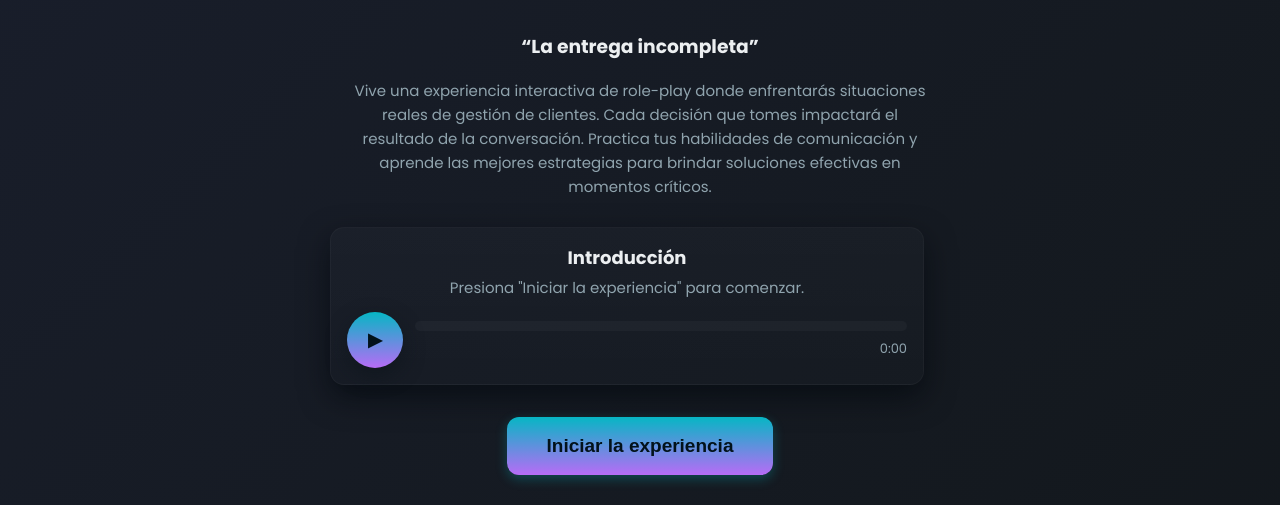
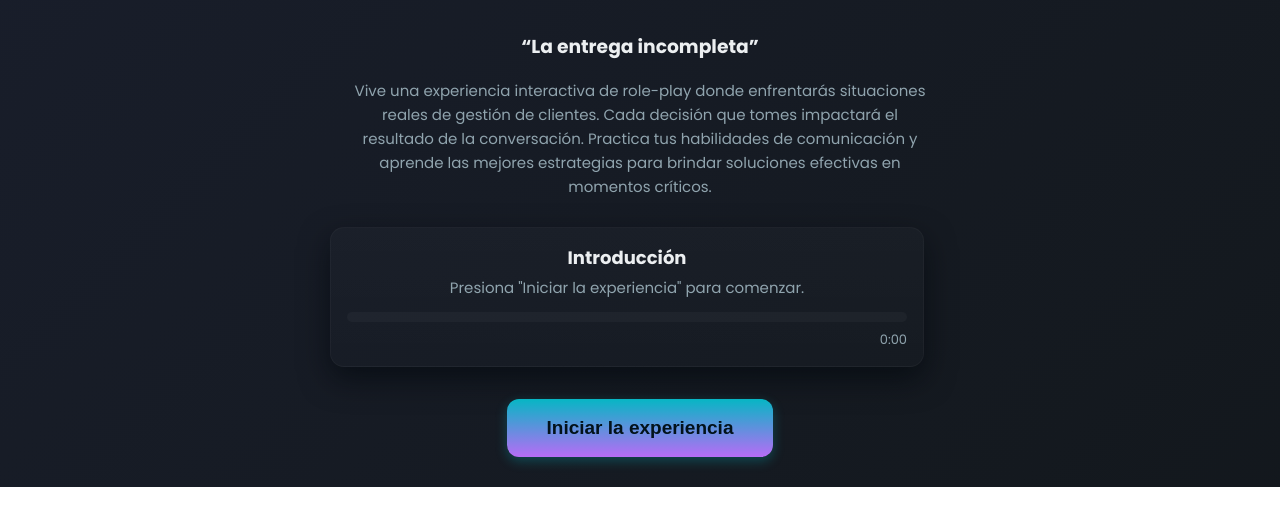
Before and after one commit to emanueltabares/AudioTelling, a plain HTML site: page index.html in a window 1280 px wide. Shown: the part 459-964 px from the top of the page. Drawn offline with Linux system fonts and the light colour scheme.

Commit message:
Hide play button in introduction section

```diff
--- a/index.html
+++ b/index.html
@@ -133,7 +133,7 @@
         <div class="segment-desc">Presiona "Iniciar la experiencia" para comenzar.</div>
 
         <div class="audio-row" style="margin-top:8px">
-          <button class="play-btn" id="playBtn_intro">▶</button>
+          <button class="play-btn" id="playBtn_intro" style="display:none">▶</button>
           <div class="progress-wrap">
             <div class="progress-bar" id="progressBar_intro"><div class="progress-fill" id="progressFill_intro"></div></div>
             <div style="display:flex;justify-content:space-between;align-items:center">
```
